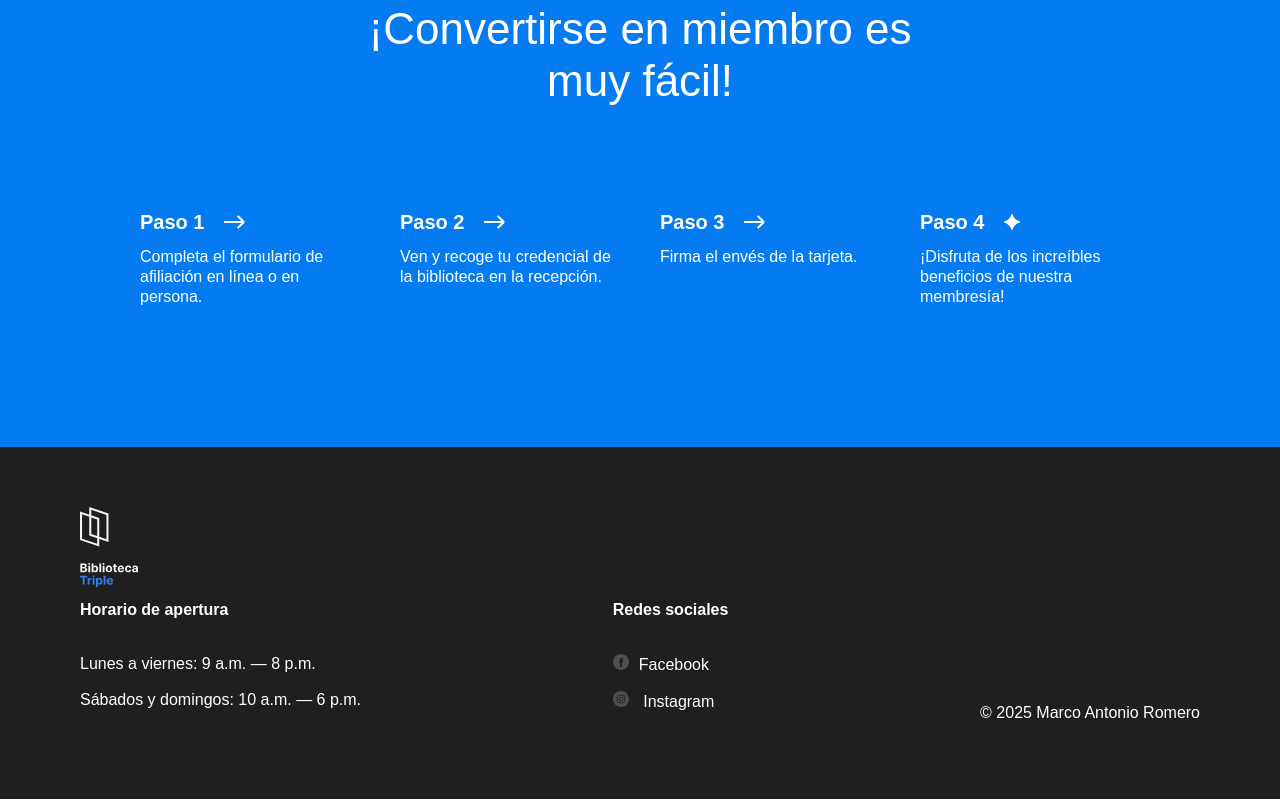
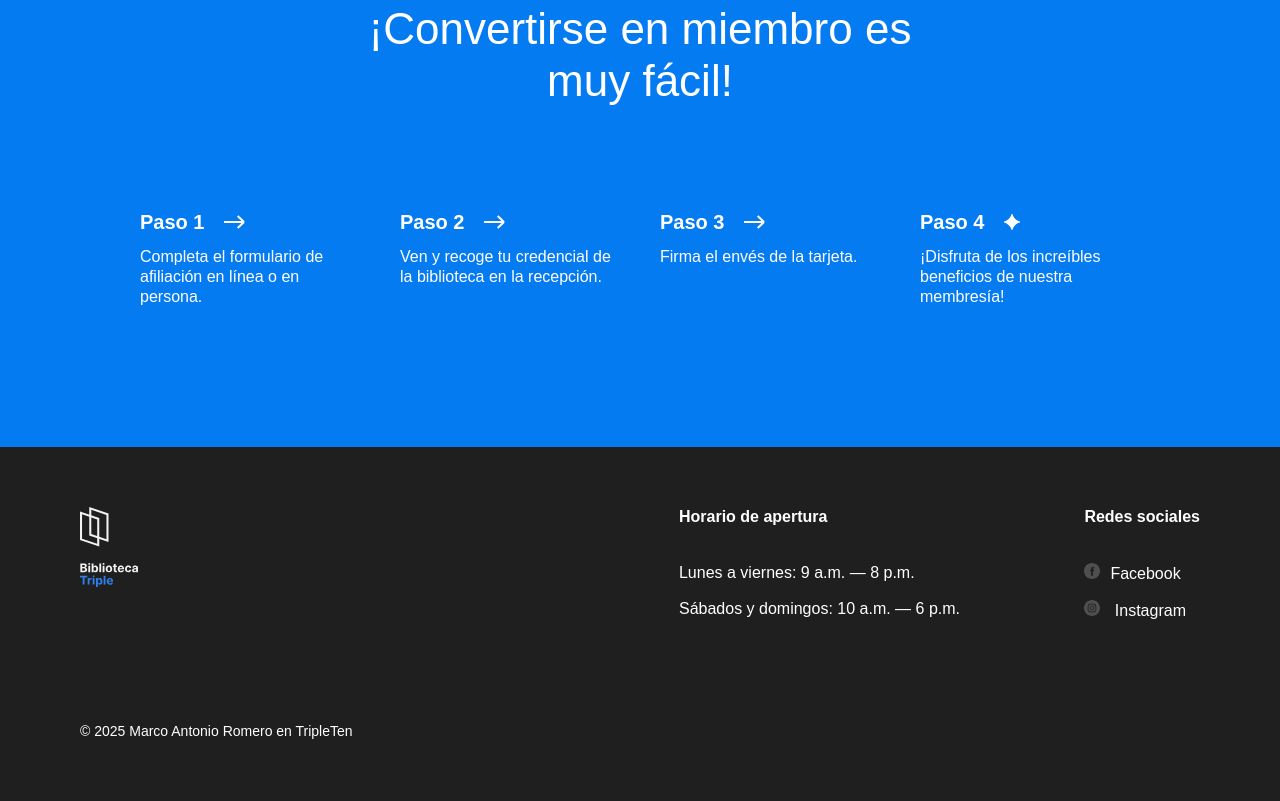
Before and after one commit to markleon8/web_project_library_es, a plain HTML site: page index.html in a window 1280 px wide. Shown: the part 3035-3836 px from the top of the page. Drawn offline with Linux system fonts and the light colour scheme.

Commit message:
Etapa 3 actualizado css

```diff
--- a/index.html
+++ b/index.html
@@ -274,11 +274,12 @@
       </main>
 
       <footer class="footer" id="footer">
+        <div class="footer__cover">
           <div class="footer__columns">
-          <div class="footer__column footer__logo-wrapper">
+            <div class="footer__column">
               <img
                 src="./images/logo_white.svg"
-              alt="logo white"
+                alt="logo white de Triple"
                 class="footer__logo"
               />
             </div>
@@ -317,7 +318,10 @@
                 </li>
               </ul>
             </div>
-          <p class="footer__copyright">© 2025 Marco Antonio Romero</p>
+          </div>
+          <p class="footer__copyright">
+            © 2025 Marco Antonio Romero en TripleTen
+          </p>
         </div>
       </footer>
     </div>
--- a/styles/style.css
+++ b/styles/style.css
@@ -340,30 +340,33 @@
 }
 
 .footer {
+  display: flex;
   box-sizing: border-box;
   background-color: #1f1f1f;
   color: #ffffff;
+  padding: 60px 80px;
+}
+
+.footer__cover {
+  width: 100%;
+  position: relative;
 }
 
 .footer__columns {
-  padding: 60px 80px;
   display: flex;
   justify-content: space-between;
-  align-items: flex-start;
-  flex-wrap: wrap;
 }
-.footer__column {
-  display: flex;
-  flex-direction: column;
-  column-gap: 80px;
-}
-.footer__logo-wrapper {
-  flex-basis: 850px;
-}
+
 .footer__column_content_hours {
+  font-size: 16px;
+  position: absolute;
+  right: 240px;
+  margin-left: auto;
 }
 
 .footer__column_content_social {
+  font-size: 16px;
+  margin-left: 80px;
 }
 
 .footer__logo {
@@ -373,7 +376,8 @@
 
 .footer__column-heading {
   font-size: 16px;
-  padding-bottom: 4px;
+  margin-top: 0;
+  margin-bottom: 20px;
 }
 
 .footer__list {
@@ -383,20 +387,26 @@
 }
 
 .footer__list-item {
+  display: flex;
+  flex-wrap: wrap;
   padding-top: 16px;
 }
 
 .footer__column-link {
   color: white;
   text-decoration: none;
+  align-items: center;
 }
 
 .footer__social-icon {
   width: 16px;
   height: 16px;
   padding-right: 10px;
+  padding-bottom: 0;
 }
 
 .footer__copyright {
-  padding-top: 100px;
+  margin-top: 100px;
+  margin-bottom: 0;
+  font-size: 14px;
 }
```
Lines whose indentation alone changed are shown as unchanged.
